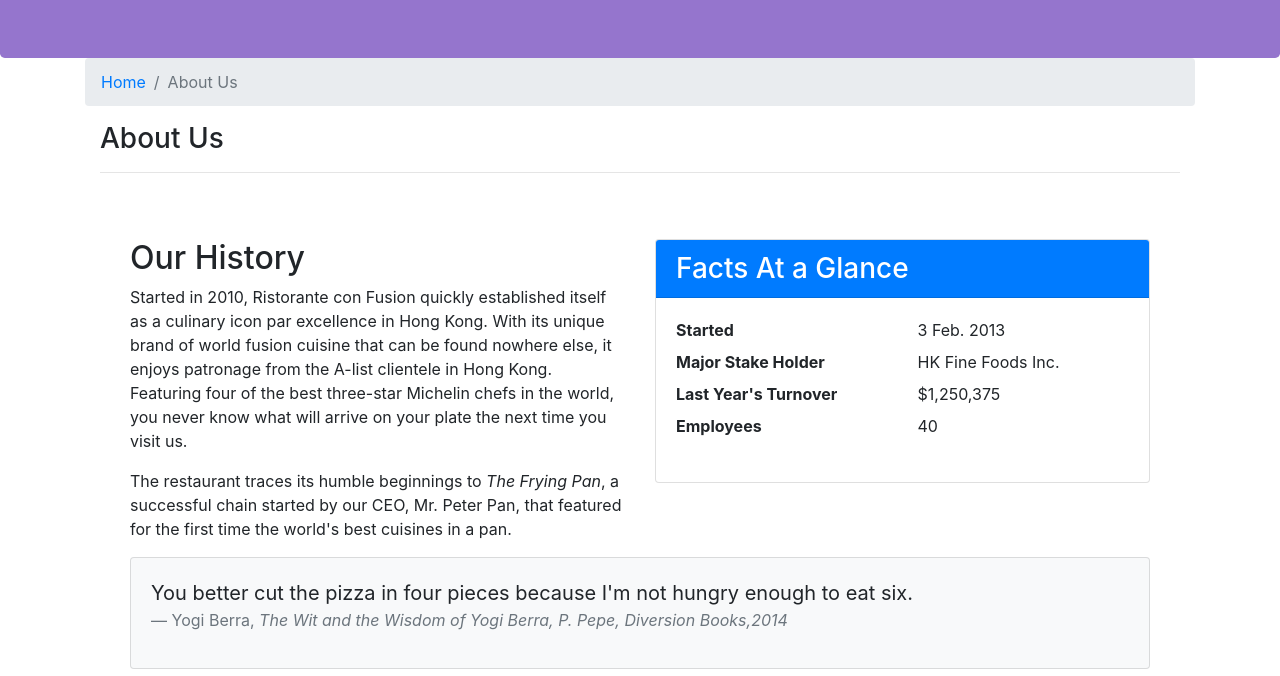
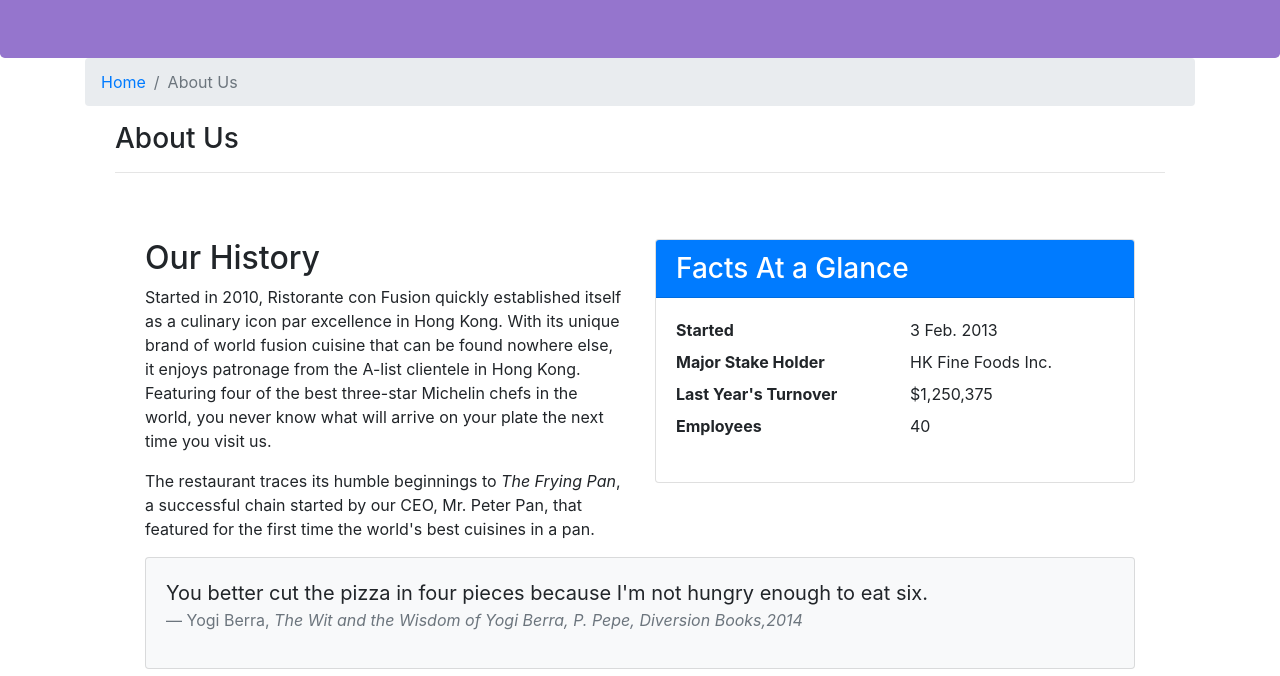
Before and after one commit to zahra991/confusion, a website: page aboutus.html in a window 1280 px wide. Shown: the part 276-952 px from the top of the page. Drawn offline with nearby package versions, Linux system fonts and the light colour scheme.

```diff
--- a/aboutus.html
+++ b/aboutus.html
@@ -56,14 +56,16 @@
                 <li class="breadcrumb-item"><a href="./index.html">Home</a></li>
                 <li class="breadcrumb-item active">About Us</li>
             </ol>
-            <div class="col-12">
-               <h3>About Us</h3>
-               <hr>
-            </div>
-        </div>
+            <div class="container">
+
+                    <div class="col-auto">
+                        <h3>About Us</h3>
+                        <hr>
+                    </div>
+
 
         <div class="row row-content">
-            <div class="col-sm-6">
+            <div class="col-12 col-sm-7 col-md-6">
                 <h2>Our History</h2>
                 <p>Started in 2010, Ristorante con Fusion quickly established itself as a culinary icon par excellence in Hong Kong. With its unique brand of world fusion cuisine that can be found nowhere else, it enjoys patronage from the A-list clientele in Hong Kong.  Featuring four of the best three-star Michelin chefs in the world, you never know what will arrive on your plate the next time you visit us.</p>
                 <p>The restaurant traces its humble beginnings to <em>The Frying Pan</em>, a successful chain started by our CEO, Mr. Peter Pan, that featured for the first time the world's best cuisines in a pan.</p>
```
Also changed, not shown: index.html (+1 -1 lines).
